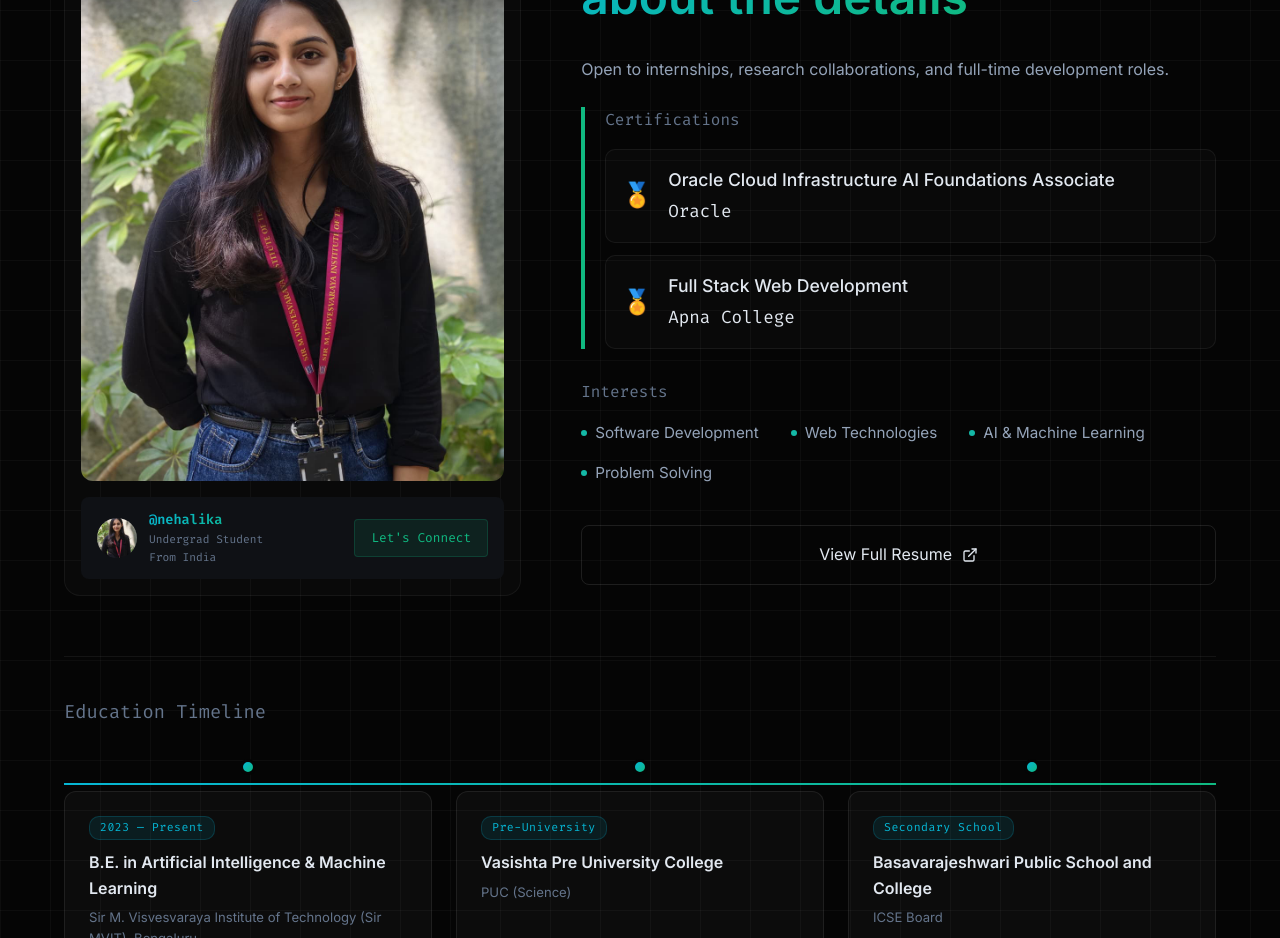
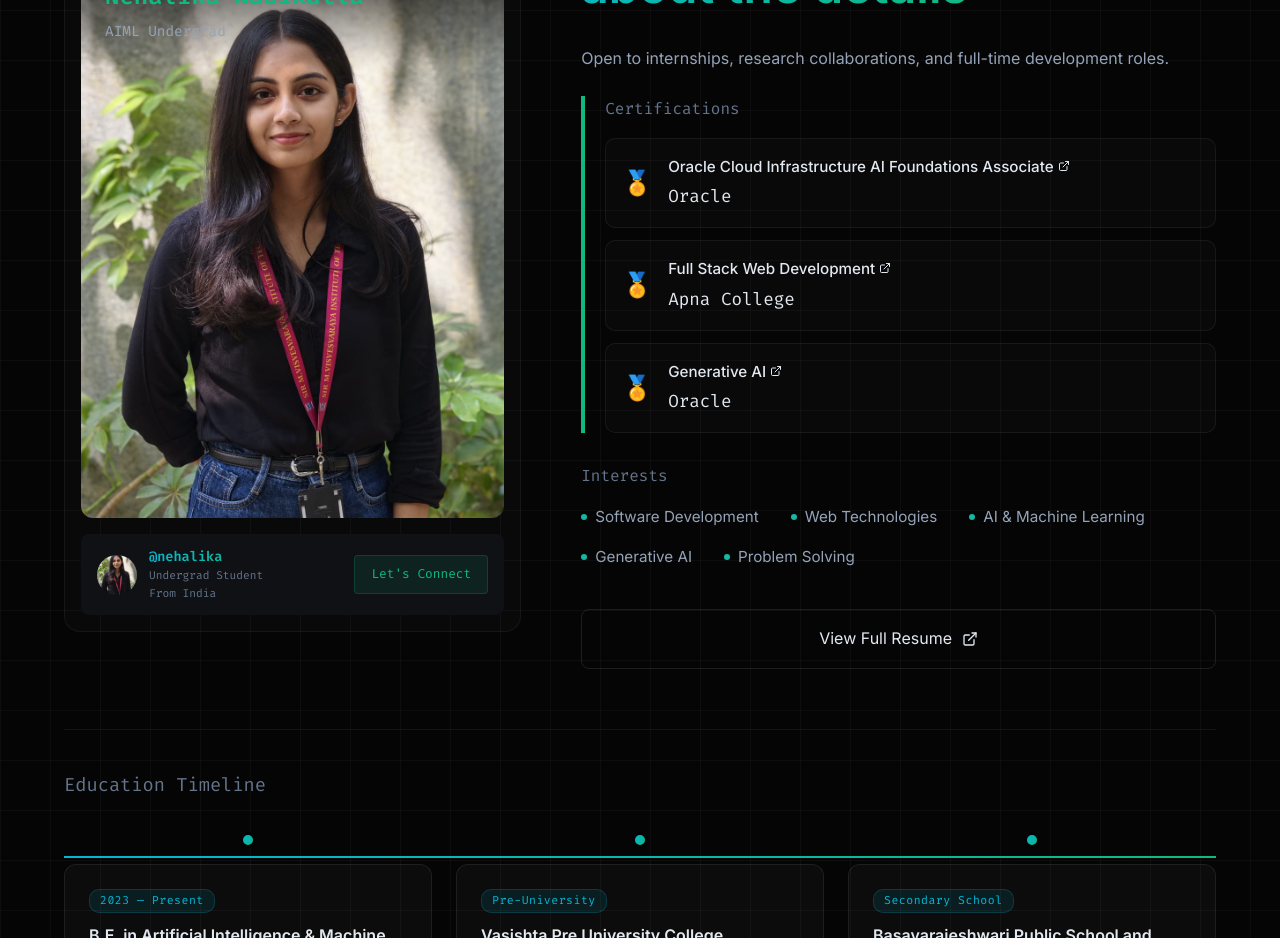
Before and after one commit to nehalikareddy/Portfolio, a React (Vite) app: page / in a window 1280 px wide. Shown: the part 1040-1978 px from the top of the page. Built offline with nearby package versions, Linux system fonts and the light colour scheme.

Commit message:
chore: update resume and clickable certificates

```diff
--- a/src/components/About.jsx
+++ b/src/components/About.jsx
@@ -2,6 +2,7 @@ import React from 'react';
 import { motion } from 'framer-motion';
 import { ExternalLink } from 'lucide-react';
 import './About.css';
+import certificates from '../data/certificates';
 
 const About = () => {
   return (
@@ -53,20 +54,21 @@ const About = () => {
             <div className="highlight-text">
               <h4 className="interests-title">Certifications</h4>
               <div className="certs-list">
-                <div className="cert-item">
-                  <div className="cert-icon">🏅</div>
-                  <div className="cert-details">
-                    <p className="cert-name">Oracle Cloud Infrastructure AI Foundations Associate</p>
-                    <p className="cert-issuer mono">Oracle</p>
+                {certificates.map((c, idx) => (
+                  <div className="cert-item" key={idx}>
+                    <div className="cert-icon">🏅</div>
+                    <div className="cert-details">
+                      {c.url ? (
+                        <a href={c.url} target="_blank" rel="noreferrer" className="cert-name-link">
+                          <div className="cert-name">{c.name} <ExternalLink size={12} /></div>
+                        </a>
+                      ) : (
+                        <div className="cert-name">{c.name}</div>
+                      )}
+                      <p className="cert-issuer mono">{c.issuer}</p>
+                    </div>
                   </div>
-                </div>
-                <div className="cert-item">
-                  <div className="cert-icon">🏅</div>
-                  <div className="cert-details">
-                    <p className="cert-name">Full Stack Web Development</p>
-                    <p className="cert-issuer mono">Apna College</p>
-                  </div>
-                </div>
+                ))}
               </div>
             </div>
 
@@ -76,6 +78,7 @@ const About = () => {
                 <li><span className="dot"></span> Software Development</li>
                 <li><span className="dot"></span> Web Technologies</li>
                 <li><span className="dot"></span> AI & Machine Learning</li>
+                <li><span className="dot"></span> Generative AI</li>
                 <li><span className="dot"></span> Problem Solving</li>
               </ul>
             </div>
--- /dev/null
+++ b/src/data/certificates.js
@@ -0,0 +1,20 @@
+// Add certificate entries here. Set `url` to the certificate link to make it clickable.
+const certificates = [
+  {
+    name: 'Oracle Cloud Infrastructure AI Foundations Associate',
+    issuer: 'Oracle',
+    url: 'https://catalog-education.oracle.com/pls/certview/sharebadge?id=B64F2AD176FE305B88653073B061107E441E4549F1B947DB0C35314BBB669C6C'
+  },
+  {
+    name: 'Full Stack Web Development',
+    issuer: 'Apna College',
+    url: 'https://mycourse.app/ObFpblkusl2MeTEok'
+  },
+  {
+    name: 'Generative AI',
+    issuer: 'Oracle',
+    url: 'https://catalog-education.oracle.com/pls/certview/sharebadge?id=2F7433C47EA2387C59A69D8D83BE0A3BEC76E1F0B77FAF901BBDB8C2A3E9E412'
+  }
+];
+
+export default certificates;
```
Also changed, not shown: 1 other file (tests, documents, lock files or other folders).
